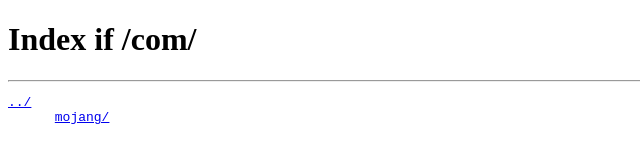
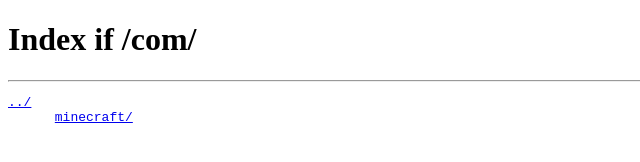
Before and after one commit to rhghunter/RHG-all-repositories, a plain HTML site: page com/index.html in a window 1280 px wide. Shown: the full height of the page, 0-640 px from the left. Drawn offline with Linux system fonts and the light colour scheme.

Commit message:
Update index.html

```diff
--- a/com/index.html
+++ b/com/index.html
@@ -7,7 +7,7 @@
     <h1>Index if /com/</h1>
     <hr>
     <pre><a href="../">../</a>
-      <a href="mojang/">mojang/</a>
+      <a href="minecraft/">minecraft/</a>
     </pre>
   </body>
 </html>
```
